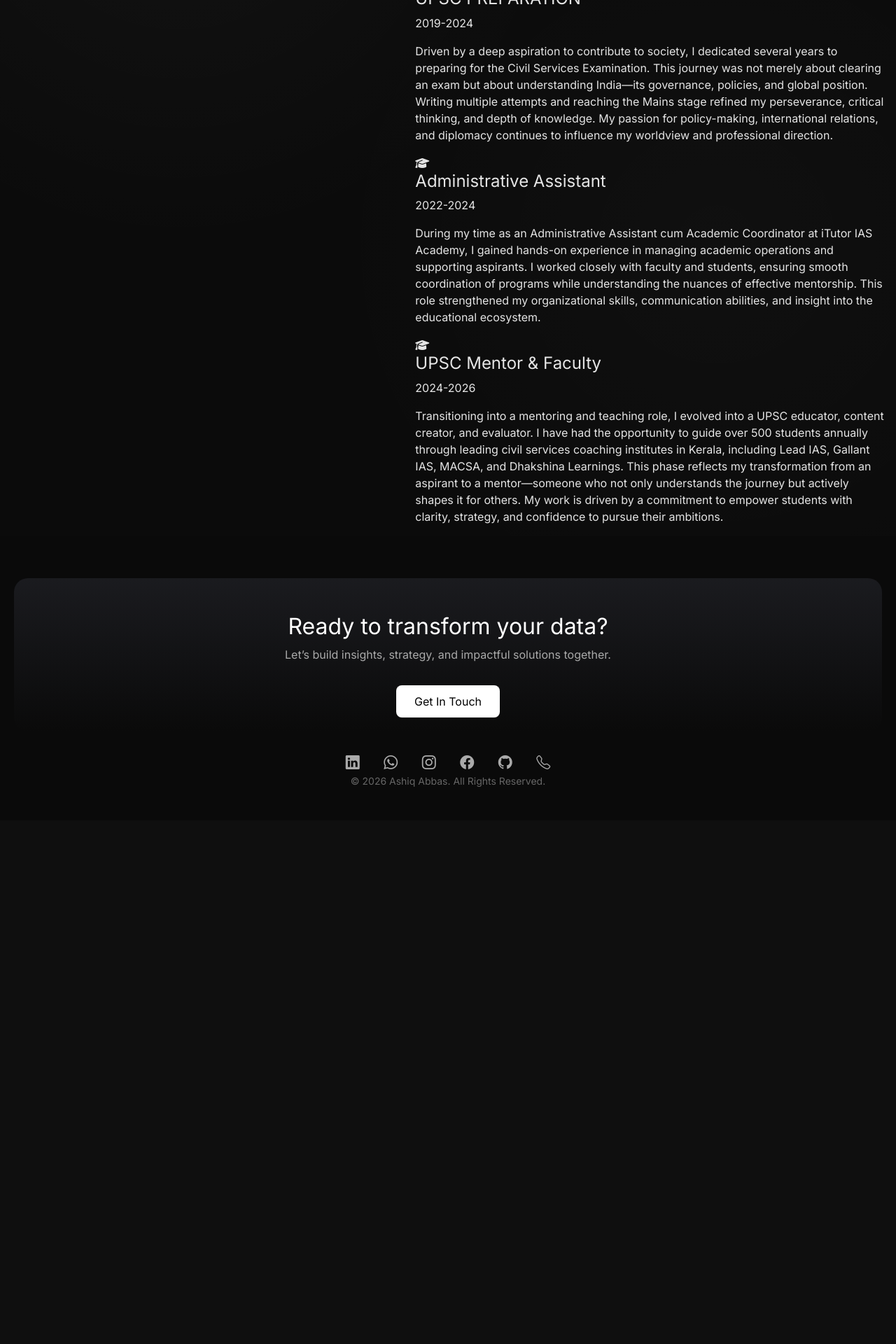
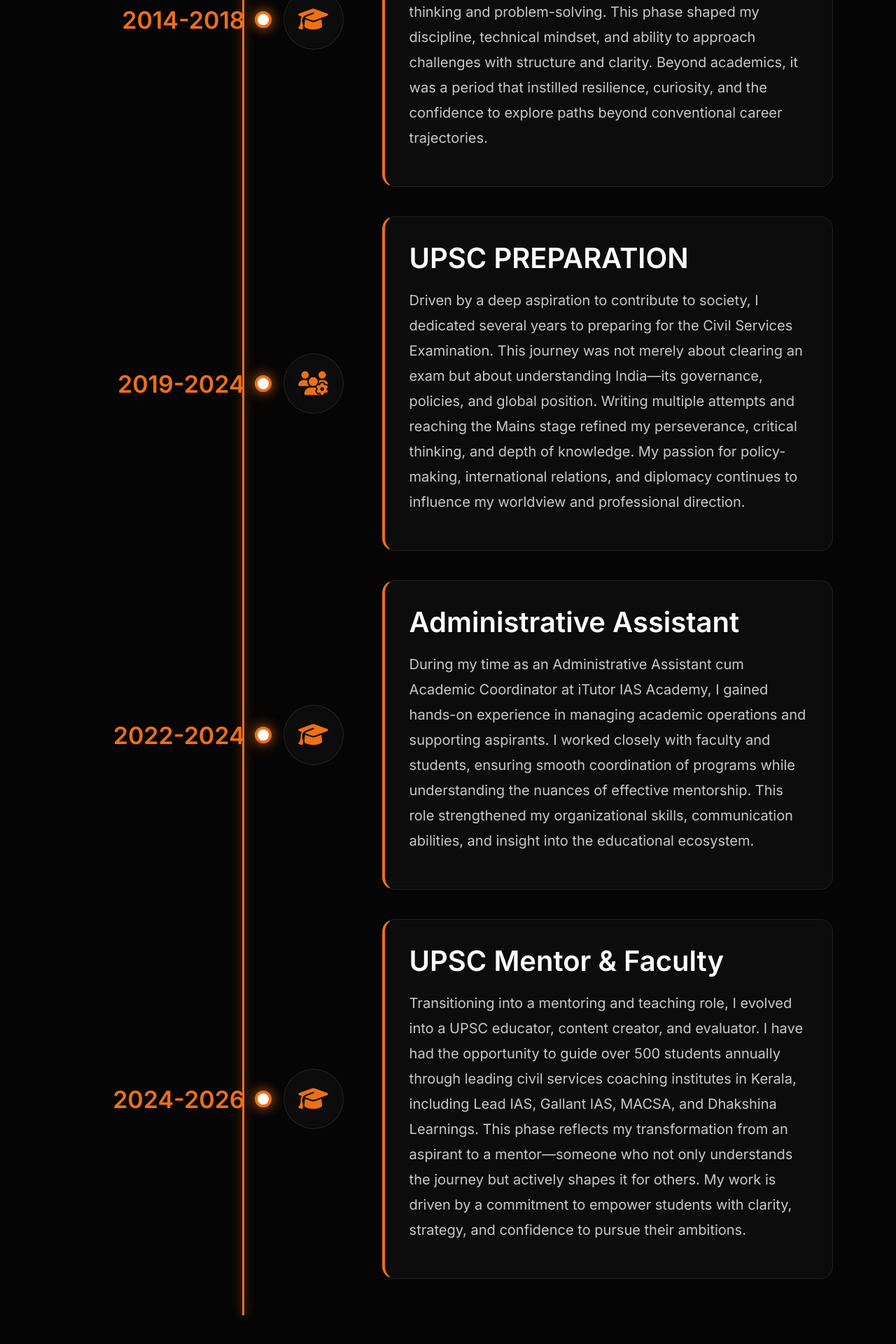
Before and after one commit to Ashiq711/ashiq-portfolio, a Django app: page /about/ in a window 1280 px wide. Shown: the part 621-2541 px from the top of the page at 70% size. Before the commit the page ends 1745 px from the top, so only its background shows below. Run offline with Django 5.2, Linux system fonts and the light colour scheme; data comes from the database, SQL or seed files in the repository; both versions use the stored data as it was after the commit.

Commit message:
Updated about page design

```diff
--- a/templates/about.html
+++ b/templates/about.html
@@ -3,57 +3,251 @@
 
 {% block content %}
 
-
 <!-- HERO -->
 <section class="page-hero hero-about">
-    <div class="container">
-        <h1 class="display-5 fw-bold">Know More</h1>
-        <p class="mt-3 text-light">A deeper look into my journey, experiences, and growth.</p>
+    <div class="about-hero-box">
+        <h1>My Journey</h1>
+        <div class="hero-orange-line"></div>
+        <p>A deeper look into my journey, experiences, and growth.</p>
     </div>
 </section>
 
-<section class="about-section">
+<!-- JOURNEY SECTION -->
+<section class="aa-journey-section">
 
-    <div class="container-fluid">
-        <div class="row">
+    <!-- Main vertical line -->
+    <div class="timeline-main-line"></div>
 
-            <!-- LEFT FIXED IMAGE -->
-            <div class="col-lg-5">
-                <div class="about-image">
-                    <img src="{% static 'images/your-photo.jpg' %}" alt="profile">
-                </div>
+    <div class="aa-journey-wrapper">
+
+        {% for journey in journeys %}
+        <div class="timeline-entry">
+
+            <!-- LEFT YEAR -->
+            <div class="timeline-year">
+                {{ journey.period }}
             </div>
 
-            <!-- RIGHT SCROLLABLE CONTENT -->
-            <div class="col-lg-7">
-                <div class="about-scroll">
+            <!-- CENTER ICON -->
+            <div class="timeline-center">
 
-                    <div class="timeline">
+                <div class="timeline-dot"></div>
 
-                        {% for journey in journeys %}
-                        <div class="timeline-item">
+                <div class="timeline-icon">
+                    <i class="{{ journey.icon }}"></i>
+                </div>
 
-                            <div class="timeline-icon">
-                                <i class="{{ journey.icon }}"></i>
-                            </div>
+            </div>
 
-                            <div class="timeline-content">
-                                <h4>{{ journey.title }}</h4>
-                                <p class="timeline-period">{{ journey.period }}</p>
-                                <p>{{ journey.description }}</p>
-                            </div>
-
-                        </div>
-                        {% endfor %}
-
-                    </div>
-
-                </div>
+            <!-- RIGHT CARD -->
+            <div class="timeline-card">
+                <h2>{{ journey.title }}</h2>
+                <p>{{ journey.description }}</p>
             </div>
 
         </div>
+        {% endfor %}
+
     </div>
-
 </section>
 
+<style>
+/* HERO */
+.about-hero-box{
+    position: relative;
+    z-index: 2;
+    text-align: center;
+}
+
+.about-hero-box h1{
+    color: white;
+    font-size: 82px;
+    font-weight: 800;
+    margin-bottom: 12px;
+}
+
+.hero-orange-line{
+    width: 90px;
+    height: 4px;
+    background: #ED7014;
+    margin: 20px auto;
+    border-radius: 10px;
+}
+
+.about-hero-box p{
+    color: #d0d0d0;
+    font-size: 26px;
+}
+
+/* SECTION */
+.aa-journey-section{
+    position: relative;
+    background: #050505;
+    padding: 90px 0;
+}
+
+/* VERTICAL LINE */
+.timeline-main-line{
+    position: absolute;
+    left: 27%;
+    top: 80px;
+    bottom: 80px;
+    width: 3px;
+    background: #ED7014;
+    box-shadow: 0 0 15px rgba(237,112,20,0.7);
+}
+
+.aa-journey-wrapper{
+    width: 86%;
+    max-width: 1500px;
+    margin: auto;
+}
+
+/* ENTRY */
+.timeline-entry{
+    display: grid;
+    grid-template-columns: 260px 140px 1fr;
+    gap: 28px;
+    align-items: center;
+    margin-bottom: 42px;
+}
+
+/* YEAR */
+.timeline-year{
+    color: #ED7014;
+    font-size: 34px;
+    font-weight: 700;
+    text-align: right;
+}
+
+/* CENTER */
+.timeline-center{
+    position: relative;
+    display: flex;
+    justify-content: center;
+    align-items: center;
+}
+
+.timeline-dot{
+    position: absolute;
+    left: -14px;
+    width: 24px;
+    height: 24px;
+    border-radius: 50%;
+    background: white;
+    border: 4px solid #ED7014;
+    box-shadow: 0 0 18px rgba(237,112,20,0.9);
+}
+
+.timeline-icon{
+    width: 86px;
+    height: 86px;
+    border-radius: 50%;
+    display: flex;
+    justify-content: center;
+    align-items: center;
+    background: rgba(255,255,255,0.03);
+    border: 1px solid rgba(255,255,255,0.10);
+    backdrop-filter: blur(8px);
+}
+
+.timeline-icon i{
+    color: #ED7014;
+    font-size: 34px;
+}
+
+/* CARD */
+.timeline-card{
+    background: rgba(255,255,255,0.03);
+    border: 1px solid rgba(255,255,255,0.08);
+    border-left: 4px solid #ED7014;
+    border-radius: 18px;
+    padding: 35px;
+    backdrop-filter: blur(8px);
+    transition: all 0.3s ease;
+}
+
+.timeline-card:hover{
+    transform: translateY(-6px);
+    box-shadow: 0 0 30px rgba(237,112,20,0.15);
+}
+
+.timeline-card h2{
+    color: white;
+    font-size: 40px;
+    margin-bottom: 18px;
+    font-weight: 700;
+}
+
+.timeline-card p{
+    color: #c8c8c8;
+    font-size: 20px;
+    line-height: 1.8;
+}
+
+/* TABLET */
+@media (max-width: 1200px){
+    .timeline-card h2{
+        font-size: 30px;
+    }
+
+    .timeline-card p{
+        font-size: 17px;
+    }
+
+    .timeline-year{
+        font-size: 24px;
+    }
+}
+
+/* MOBILE */
+@media (max-width: 992px){
+
+    .about-hero-box h1{
+        font-size: 48px;
+    }
+
+    .about-hero-box p{
+        font-size: 18px;
+    }
+
+    .timeline-main-line{
+        left: 45px;
+    }
+
+    .timeline-entry{
+        grid-template-columns: 90px 1fr;
+        gap: 20px;
+    }
+
+    .timeline-year{
+        grid-column: span 2;
+        text-align: left;
+        padding-left: 80px;
+        font-size: 20px;
+    }
+
+    .timeline-card{
+        padding: 22px;
+    }
+
+    .timeline-card h2{
+        font-size: 24px;
+    }
+
+    .timeline-card p{
+        font-size: 15px;
+    }
+
+    .timeline-icon{
+        width: 65px;
+        height: 65px;
+    }
+
+    .timeline-icon i{
+        font-size: 24px;
+    }
+}
+</style>
+
 {% endblock %}
--- a/templates/contact.html
+++ b/templates/contact.html
@@ -6,7 +6,7 @@
 <!-- HERO SECTION -->
 <section class="page-hero hero-contact">
     <div class="container-fluid">
-        <h1>Contact Us</h1>
+        <h1>Contact Me</h1>
         <p>Home / Contact</p>
     </div>
 </section>
@@ -50,7 +50,7 @@
         <!-- RIGHT: ICONS + MAP -->
         <div class="col-md-6">
 
-            <p class="mb-4 text-muted">
+            <p class="mb-4">
                 Reach out through your preferred platform.
             </p>
 
```
Also changed, not shown: db.sqlite3, home/migrations/0010_alter_idea_document.py (added).
